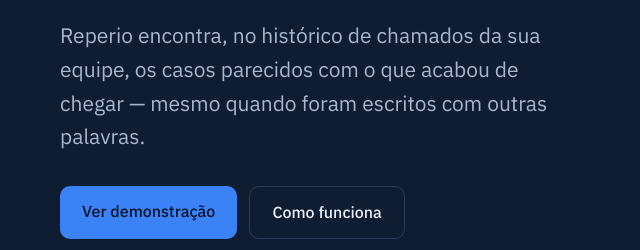
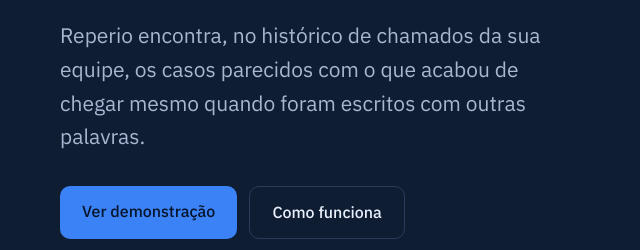
Before and after one commit to goncalvesdeazevedolucas-oss/reperio-grupo-16-2026-1F, a plain HTML site: page index.html in a window 1280 px wide. Shown: the part 336-586 px from the top of the page, 44-684 px from the left. Drawn offline with nearby package versions, Linux system fonts and the light colour scheme.

Commit message:
Update index.html

```diff
--- a/index.html
+++ b/index.html
@@ -30,7 +30,7 @@
     <div class="hero">
       <div>
         <h1>Não comece do zero.</h1>
-        <p class="lead">Reperio encontra, no histórico de chamados da sua equipe, os casos parecidos com o que acabou de chegar — mesmo quando foram escritos com outras palavras.</p>
+        <p class="lead">Reperio encontra, no histórico de chamados da sua equipe, os casos parecidos com o que acabou de chegar mesmo quando foram escritos com outras palavras.</p>
         <div class="actions">
           <a class="btn" href="#video">Ver demonstração</a>
           <a class="btn ghost" href="#como">Como funciona</a>
```
